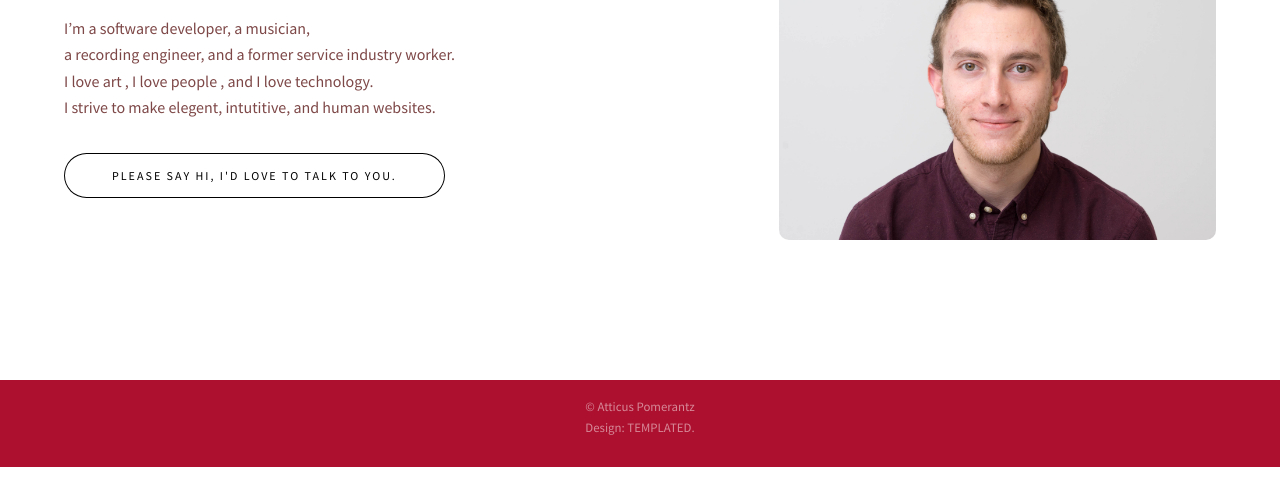
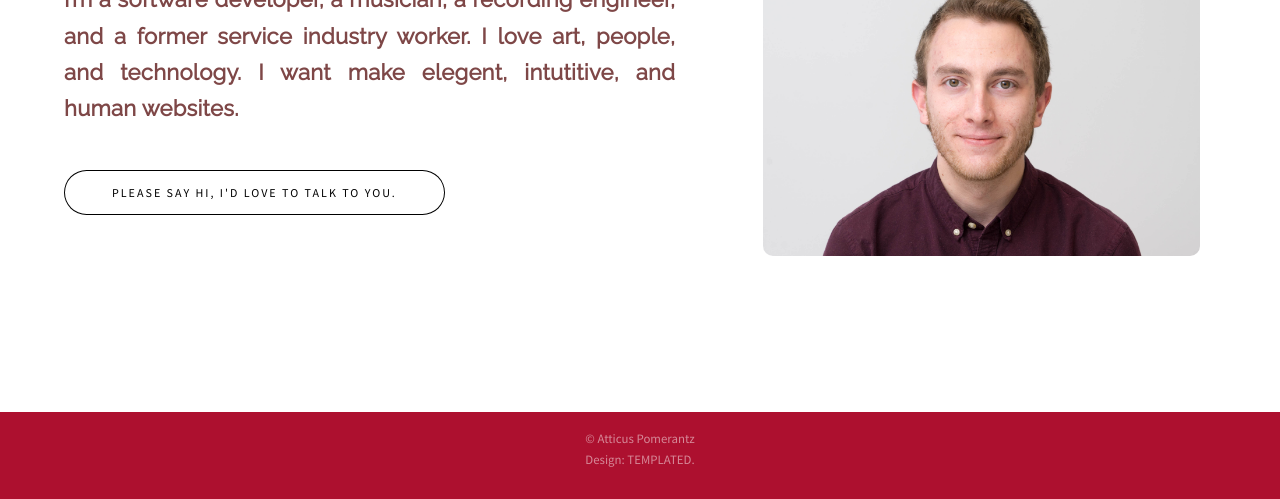
Before and after one commit to rapomerantz/personal_website_draft, a plain HTML site: page index.html in a window 1280 px wide. Shown: the part 501-1000 px from the top of the page. Before the commit the page ends 968 px from the top, so only its background shows below. Drawn offline with Linux system fonts and the light colour scheme.

Commit message:
done for tn

```diff
--- a/assets/css/main.css
+++ b/assets/css/main.css
@@ -1586,8 +1586,9 @@
 
 	body, input, select, textarea {
 		color: #7e4747;
+		/* color: blueviolet; */
 		font-family: "Source Sans Pro", Arial, Helvetica, sans-serif;
-		font-size: 14pt;
+		font-size: 18pt;
 		font-weight: 400;
 		line-height: 1.65;
 	}
@@ -1652,6 +1653,11 @@
 
 	p {
 		margin: 0 0 2em 0;
+		font-size: 22px;
+		text-align: justify;
+		font-family: 'Raleway', sans-serif;
+		font-weight: 700;
+		letter-spacing: 0.3px;
 	}
 
 	h1, h2, h3, h4, h5, h6 {
@@ -1761,7 +1767,7 @@
 	}
 
 	.inner {
-		max-width: 75em;
+		max-width: 72em;
 		margin: 0 auto;
 	}
 
@@ -2250,7 +2256,7 @@
 
 		.image.fit {
 			display: block;
-			margin: 0 0 2em 0;
+			margin: 1em 1em 3em 4em;
 			width: 100%;
 		}
 
@@ -3162,3 +3168,12 @@
 			}
 
 		}
+
+
+/* p{
+	font-size: 22px;
+	text-align: justify;
+	font-family: 'Raleway', sans-serif;
+	font-weight: 700;
+	letter-spacing: 0.3px;
+} */
--- a/index.html
+++ b/index.html
@@ -9,6 +9,7 @@
 		<title>Atticus Pomerantz - Software Developer</title>
 		<meta charset="utf-8" />
 		<meta name="viewport" content="width=device-width, initial-scale=1" />
+		<link href="https://fonts.googleapis.com/css?family=Raleway" rel="stylesheet">
 		<link rel="stylesheet" href="assets/css/main.css" />
 	</head>
 	<body>
@@ -57,18 +58,12 @@
 								<img src="images/pic01.jpg" alt="Pic 01" />
 							</div>
 							<header>
-								<h3>Hello! My Name's Atticus.<br /></h3>
+								<!-- <h3>Hello! My Name's Atticus.<br /></h3> -->
 							</header>
 							<p>
-								I’m a software developer, a musician,
-								<br>
-								a recording engineer,
-								and a former service industry worker.
-								<br>
-								I love art , I love people , and I love technology.
-								<br>
+								Hello.<br> I’m a software developer, a musician, a recording engineer, and a former service industry worker. I love art, people, and technology.
 								<!-- I'm inspired to make human-centered solutions that are elegent, intuitive, and beautiful.  -->
-								I strive to make elegent, intutitive, and human websites.
+								I want make elegent, intutitive, and human websites.
 							</p>
 
 							<form method="POST" action="mailto:rapomerantz@gmail.com">
```
